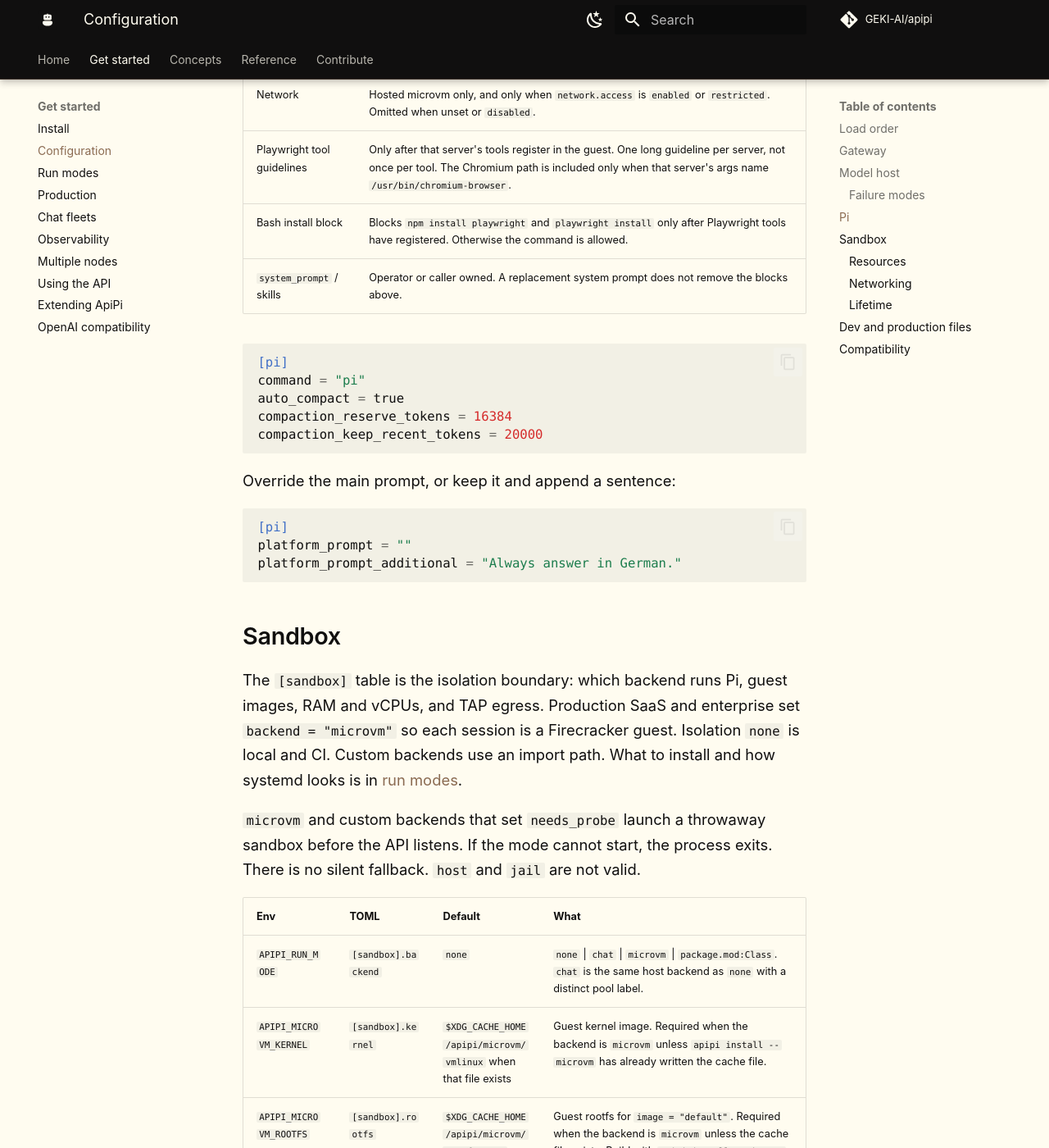
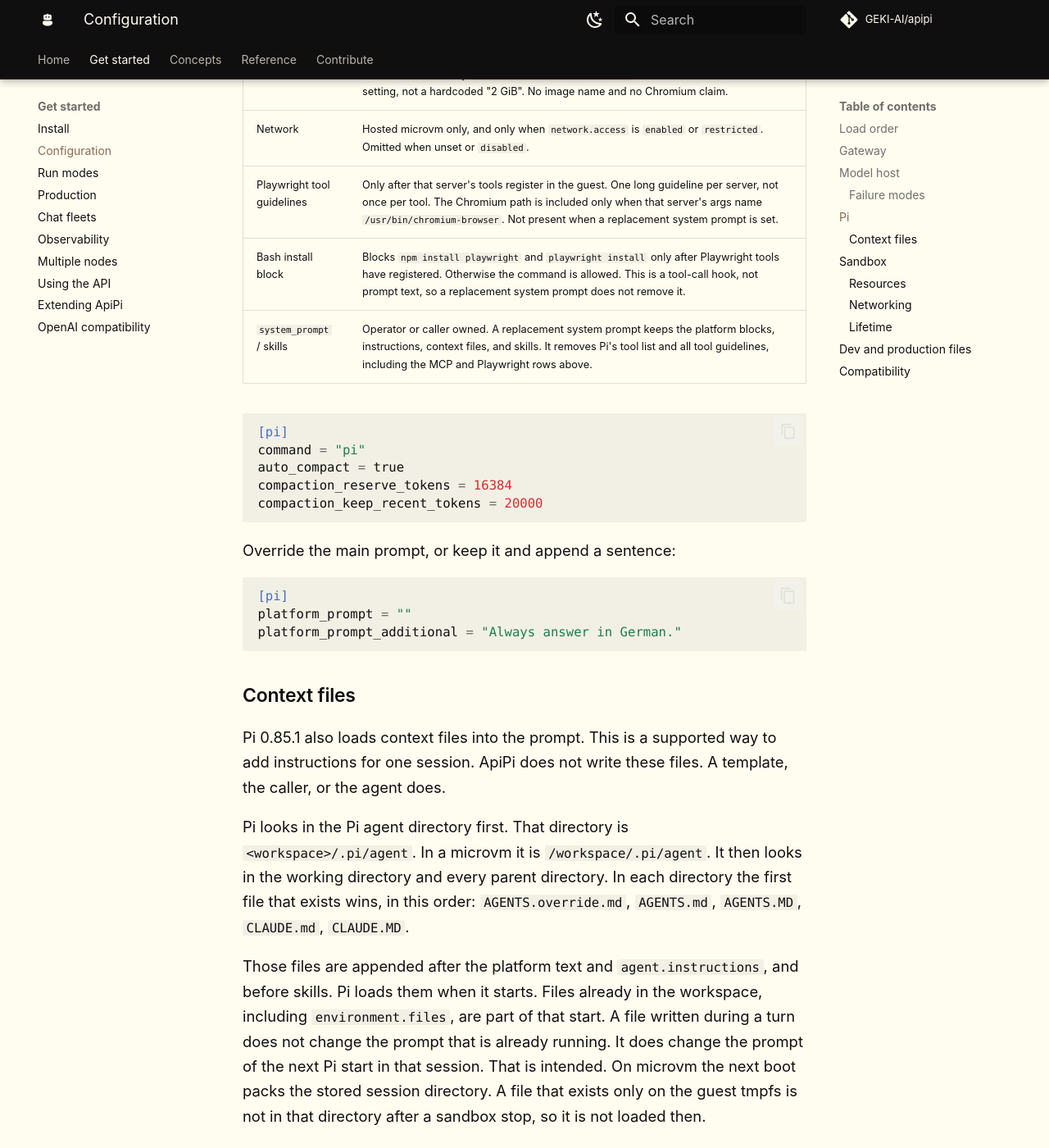
Before and after one commit to GEKI-AI/apipi, an MkDocs documentation site: the page built from docs/config.md, in a window 1280 px wide and 1400 px high, scrolled down 18182 px. Shown: the whole window at 82% size. Built offline with MkDocs 1.6.1 and Material for MkDocs 9.7.7, drawn with Linux system fonts in a browser that asks for light colours; comment, search, counter and statistics services are not loaded; some of the changed text lies outside the part shown.

Commit message:
Document what a replacement system prompt drops. (#396)
Context files are a supported prompt mechanism. A replacement prompt keeps platform text and drops Pi tool guidelines.

Co-authored-by: mths opencode <mths@datenhof.com>

````diff
--- a/docs/config.md
+++ b/docs/config.md
@@ -342,7 +342,7 @@ Firecracker.
 | `APIPI_PI_COMPACTION_KEEP_RECENT_TOKENS` | `[pi].compaction_keep_recent_tokens` | unset (Pi default 20000) | `compaction.keepRecentTokens` in Pi `settings.json`. Recent tokens kept out of the summary. Unset leaves Pi's default. |
 | `APIPI_PI_THINKING` | `[pi].thinking` | `off` | Process default thinking level: `off`, `minimal`, `low`, `medium`, `high`, `xhigh`, or `max`. A session or agent may override it. |
 | `APIPI_PI_MEM_MIB` | `[pi].mem_mib` | unset | Soft ceiling for one host Pi (`none` / `chat`) in MiB. Unset is off. Sets Node `NODE_OPTIONS=--max-old-space-size` and kills the process group when RSS goes over the limit (`apipi_pi_kill_total` reason `memory`). A turn in progress fails with `pi_memory`. Not a microVM hard cap. |
-| `APIPI_PI_SYSTEM_PROMPT` | `[pi].system_prompt` | unset | Replaces Pi's harness default system prompt. Unset or empty keeps Pi's default. This does not replace the platform prompt or agent instructions. |
+| `APIPI_PI_SYSTEM_PROMPT` | `[pi].system_prompt` | unset | Replaces Pi's harness default system prompt. Unset or empty keeps Pi's default. This does not replace the platform prompt, agent instructions, context files, or skills. It does drop Pi's tool list and all tool guidelines, including MCP and Playwright guidance. The tools stay callable. |
 | `APIPI_PLATFORM_PROMPT` | `[pi].platform_prompt` | built-in text | Main platform prompt appended after Pi's harness default (or after `system_prompt` when that is set). Unset keeps the built-in. Set to `""` to disable the main block. A non-empty value replaces the built-in entirely. |
 | `APIPI_PLATFORM_PROMPT_ADDITIONAL` | `[pi].platform_prompt_additional` | empty | Optional extra platform text appended after the main block. Does not replace the main prompt. |
 | `APIPI_MODEL_RETRY_ENABLED` | `[pi].model_retry_enabled` | on | Pi `retry.enabled`. When on, Pi retries a failed model call. ApiPi does not retry the turn. |
@@ -439,9 +439,9 @@ They are not told about `/workspace`, sandbox size, or a browser.
 | Additional platform text | `APIPI_PLATFORM_PROMPT_ADDITIONAL` is non-empty. Always, after the main block. |
 | Size | Hosted microvm only. `Sandbox size is L (2048 MiB).` RAM comes from the size setting, not a hardcoded "2 GiB". No image name and no Chromium claim. |
 | Network | Hosted microvm only, and only when `network.access` is `enabled` or `restricted`. Omitted when unset or `disabled`. |
-| Playwright tool guidelines | Only after that server's tools register in the guest. One long guideline per server, not once per tool. The Chromium path is included only when that server's args name `/usr/bin/chromium-browser`. |
-| Bash install block | Blocks `npm install playwright` and `playwright install` only after Playwright tools have registered. Otherwise the command is allowed. |
-| `system_prompt` / skills | Operator or caller owned. A replacement system prompt does not remove the blocks above. |
+| Playwright tool guidelines | Only after that server's tools register in the guest. One long guideline per server, not once per tool. The Chromium path is included only when that server's args name `/usr/bin/chromium-browser`. Not present when a replacement system prompt is set. |
+| Bash install block | Blocks `npm install playwright` and `playwright install` only after Playwright tools have registered. Otherwise the command is allowed. This is a tool-call hook, not prompt text, so a replacement system prompt does not remove it. |
+| `system_prompt` / skills | Operator or caller owned. A replacement system prompt keeps the platform blocks, instructions, context files, and skills. It removes Pi's tool list and all tool guidelines, including the MCP and Playwright rows above. |
 
 ```toml
 [pi]
@@ -458,6 +458,33 @@ Override the main prompt, or keep it and append a sentence:
 platform_prompt = ""
 platform_prompt_additional = "Always answer in German."
 ```
+
+### Context files
+
+Pi 0.85.1 also loads context files into the prompt. This is a supported
+way to add instructions for one session. ApiPi does not write these
+files. A template, the caller, or the agent does.
+
+Pi looks in the Pi agent directory first. That directory is
+`<workspace>/.pi/agent`. In a microvm it is
+`/workspace/.pi/agent`. It then looks in the working directory and
+every parent directory. In each directory the first file that exists
+wins, in this order: `AGENTS.override.md`, `AGENTS.md`, `AGENTS.MD`,
+`CLAUDE.md`, `CLAUDE.MD`.
+
+Those files are appended after the platform text and
+`agent.instructions`, and before skills. Pi loads them when it starts.
+Files already in the workspace, including `environment.files`, are part
+of that start. A file written during a turn does not change the prompt
+that is already running. It does change the prompt of the next Pi start
+in that session. That is intended. On microvm the next boot packs the
+stored session directory. A file that exists only on the guest tmpfs
+is not in that directory after a sandbox stop, so it is not loaded then.
+
+A replacement system prompt does not drop context files. It still drops
+Pi's tool list and tool guidelines, as the fragment table says.
+[Issue 388](https://github.com/GEKI-AI/apipi/issues/388) revises the
+fragment names in that table.
 
 ## Sandbox
 
````
Also changed, not shown: CHANGELOG.md (+10 -0 lines), docs/concepts.md (+4 -1 lines), docs/extending.md (+1 -1 lines).
